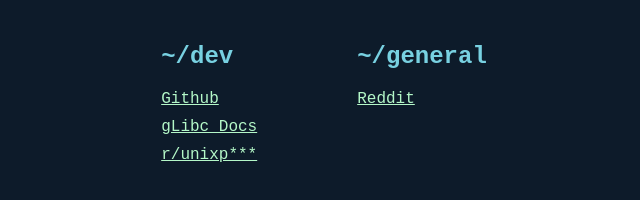
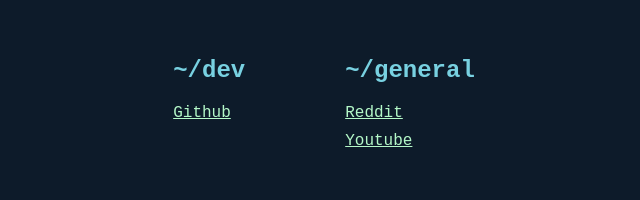
Before and after one commit to Moosa-13/Terminal_Startup_Page, a plain HTML site: page index.html in a window 1280 px wide. Shown: the part 386-586 px from the top of the page, without its empty margins (316-956 px from the left). Drawn offline with Linux system fonts and the light colour scheme.

Commit message:
Add files via upload

```diff
--- a/index.html
+++ b/index.html
@@ -62,12 +62,11 @@
     <div class="section">
       <h2>~/dev</h2>
       <a href="https://github.com" target="_blank">Github</a>
-      <a href="https://www.gnu.org/software/libc/manual/" target="_blank">gLibc Docs</a>
-      <a href="https://www.reddit.com/r/unixporn/" target="_blank">r/unixp***</a>
     </div>
     <div class="section">
       <h2>~/general</h2>
       <a href="https://www.reddit.com" target="_blank">Reddit</a>
+      <a href="https://www.youtube.com/" target="_blank">Youtube</a>
     </div>
   </div>
 </body>
```
